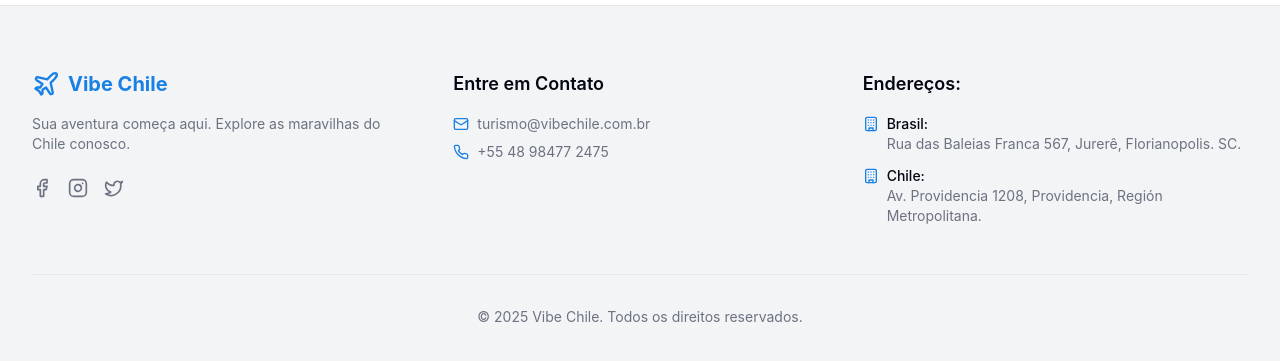
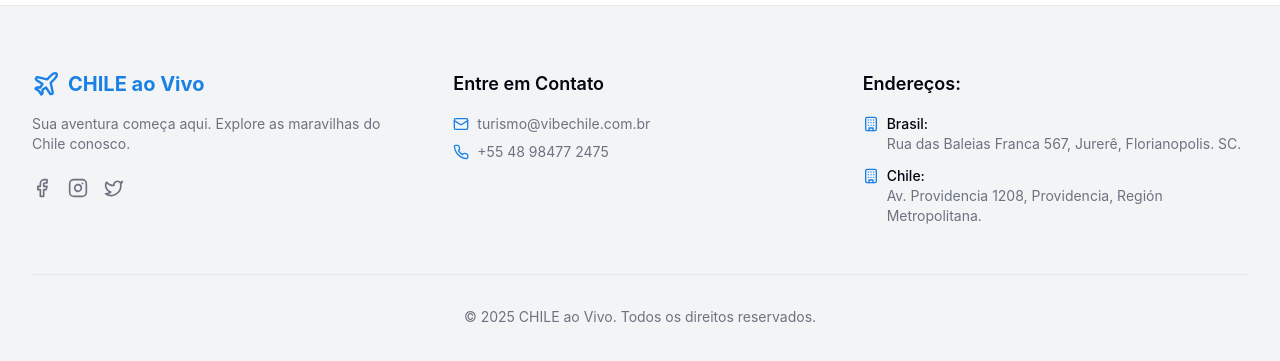
Before and after one commit to Baleias1348/vibe-seo-optimized, a React (Vite) app: page /blog/mariscos-chilenos in a window 1280 px wide. Shown: the part 409-770 px from the top of the page. Built offline with nearby package versions, Linux system fonts and the light colour scheme.

Commit message:
Actualización del nombre de la empresa a 'CHILE ao Vivo' en el pie de página

```diff
--- a/src/components/layout/Footer.jsx
+++ b/src/components/layout/Footer.jsx
@@ -19,7 +19,7 @@ import React from 'react';
                         <div className="space-y-4">
                             <Link to="/" className="flex items-center gap-2">
                                 <Plane className="h-7 w-7 text-primary" />
-                                <span className="font-bold text-xl text-primary">Vibe Chile</span>
+                                <span className="font-bold text-xl text-primary">CHILE ao Vivo</span>
                             </Link>
                             <p className="text-sm">
                                 Sua aventura começa aqui. Explore as maravilhas do Chile conosco.
@@ -76,7 +76,7 @@ import React from 'react';
                     </div>
 
                     <div className="mt-10 md:mt-12 pt-8 border-t text-center text-sm">
-                        © {currentYear} Vibe Chile. Todos os direitos reservados.
+                        © {currentYear} CHILE ao Vivo. Todos os direitos reservados.
                     </div>
                 </div>
             </footer>
```
